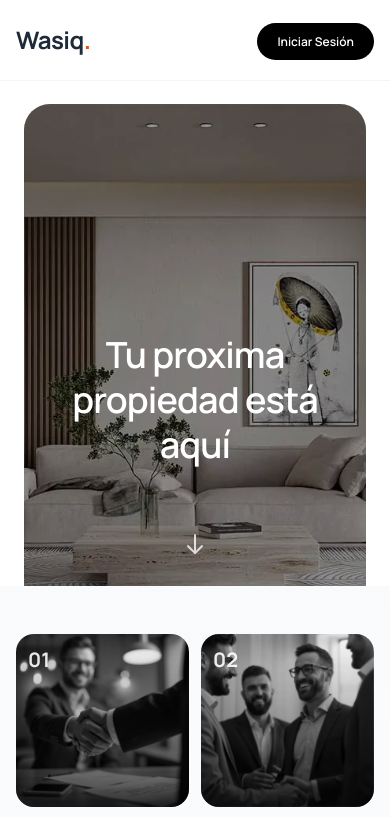
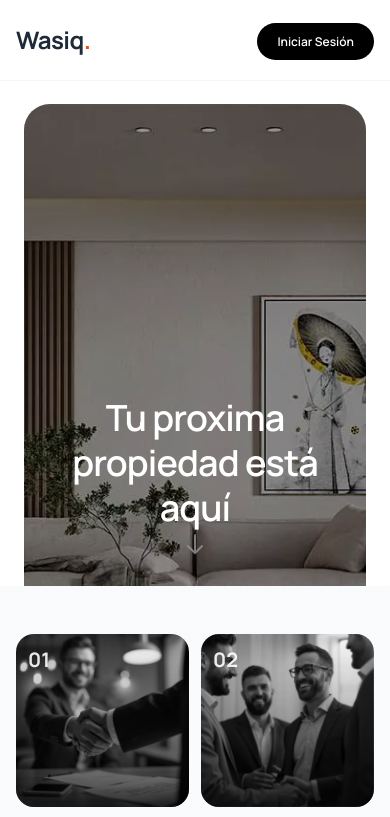
Before and after one commit to Giands96/wasiq-project-front, a Next.js app: page / in a window 390 px wide. Shown: the top 817 px of the page. Built offline with nearby package versions, Linux system fonts and the light colour scheme; no server answers; what tailwind-animations would draw is missing.

Commit message:
refactor: cambiar etiqueta img por Image de NextJS

```diff
--- a/shared/components/ui/home/hero.tsx
+++ b/shared/components/ui/home/hero.tsx
@@ -1,36 +1,39 @@
-import React from 'react';
-import  HeroImage from "@/public/herobg.webp";
-import Link from 'next/link';
+import React from "react";
+import HeroImage from "@/public/herobg.webp";
+import Link from "next/link";
+import Image from "next/image";
 
 function Hero() {
   return (
-    <section className="w-full px-6 py-6">
-      <div className="relative w-full h-[70vh] lg:h-[85vh] rounded-4xl overflow-hidden animate-fade-in-up animate-duration-1000">
+    <section className="w-full h-dvh px-6 py-6">
+      <div className="relative w-full h-[85dvh] md:h-[85dvh] sm:h-[50dvh]  rounded-4xl overflow-hidden animate-fade-in-up animate-duration-1000">
 
-        {/* Imagen */}
-        <img
-            src={HeroImage.src}
+        {/* Imagen con Next.js Image + fill */}
+        <Image
+          src={HeroImage}
           alt="Interior moderno"
-          className="absolute inset-0 w-full h-full object-cover"
+          fill
+          className="object-cover object-center"
+          priority
         />
 
         {/* Overlay */}
-        <div className="absolute inset-0 bg-black/40"></div>
+        <div className="absolute inset-0 bg-black/40 z-10" />
 
         {/* Texto */}
-        <div className="relative z-10 flex items-center justify-center h-full text-center text-white px-6">
+        <div className="relative z-20 flex items-center justify-center h-full text-center text-white px-6">
           <h1 className="text-4xl md:text-6xl font-semibold tracking-tight leading-tight">
-            Tu proxima propiedad está <br /> aquí
+            Tu proxima propiedad está <br className="hidden sm:block" /> aquí
           </h1>
         </div>
+
         <Link
           href="/properties"
-          className="absolute bottom-12 left-1/2 z-20 -translate-x-1/2 bg-beige text-black px-6 py-3 rounded-full  transition-all duration-300 hover:bg-beige-dark hover:scale-105"
+          className="absolute bottom-8 left-1/2 z-20 -translate-x-1/2 bg-beige text-black px-6 py-3 rounded-full transition-all duration-300 hover:bg-beige-dark hover:scale-105 whitespace-nowrap"
         >
           Ver propiedades
         </Link>
       </div>
-
     </section>
   );
 }
```
